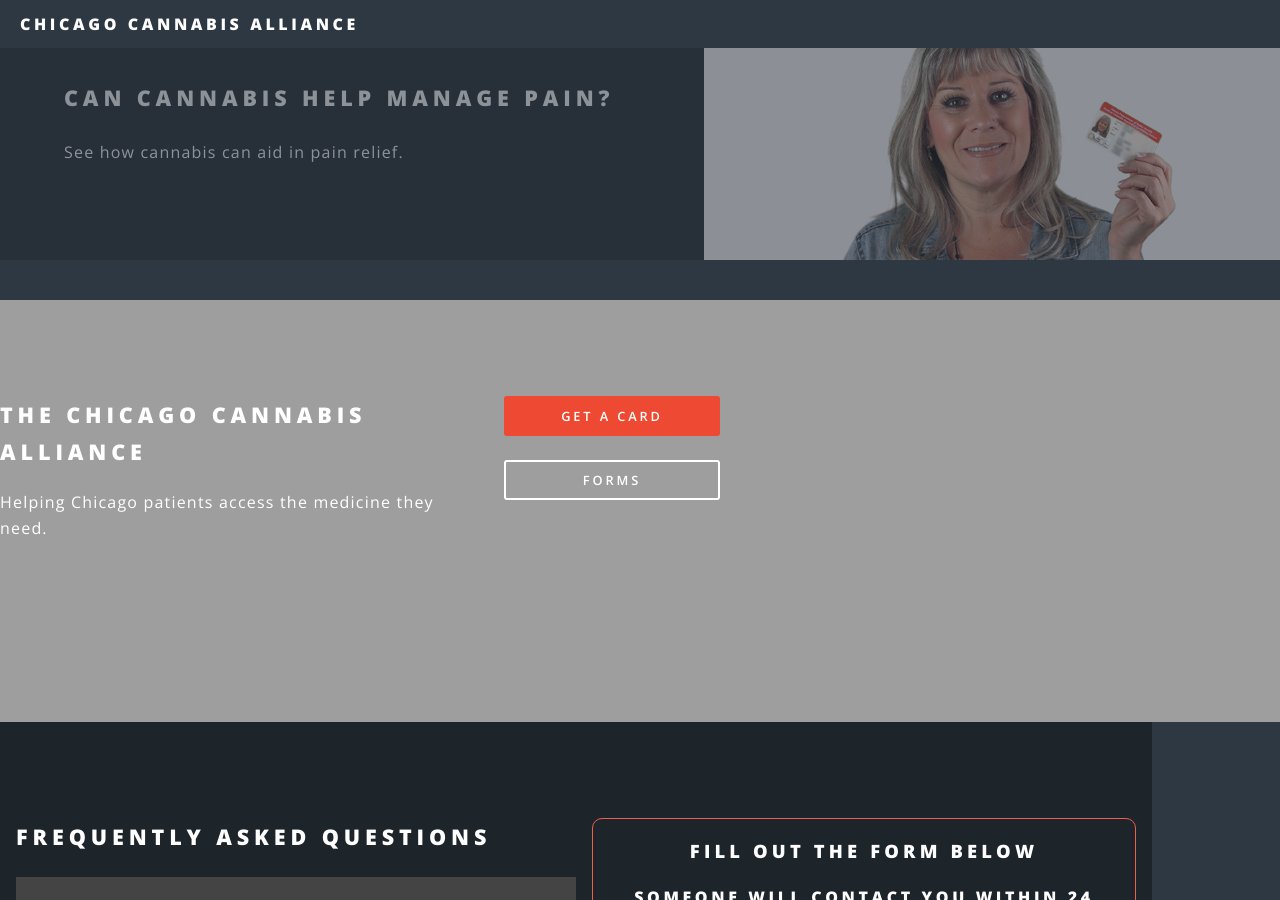
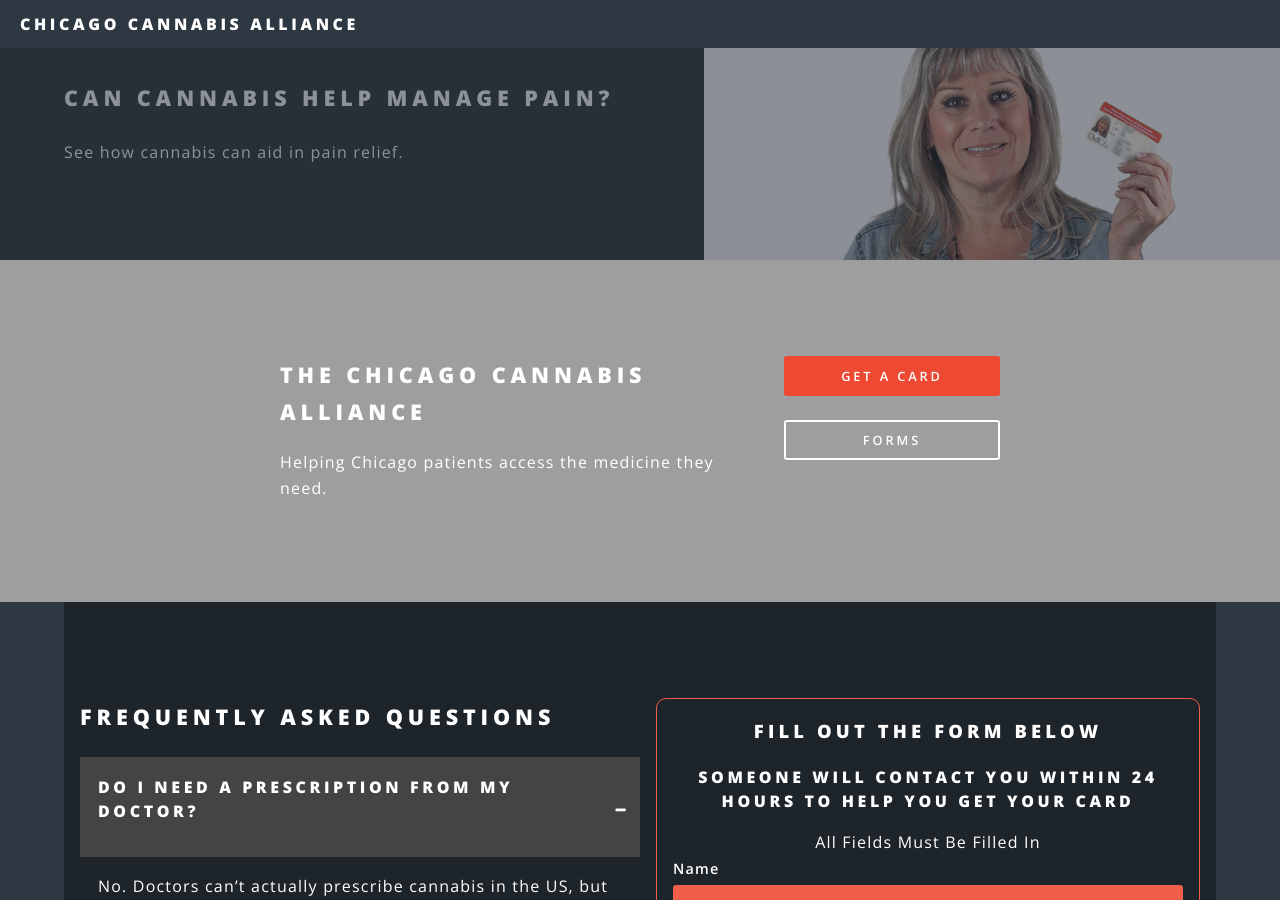
Before and after one commit to roncoalson/CMCA-master, a Jekyll site: the page built from index.html, in a window 1280 px wide and 900 px high, scrolled down 1732 px. Built offline with Jekyll 4.4.1, drawn with Linux system fonts in a browser that asks for light colours.

Commit message:
Update main.css

```diff
--- a/assets/css/main.css
+++ b/assets/css/main.css
@@ -2581,16 +2581,15 @@
 
 		.wrapper > .inner {
 			width: 60em;
-			margin: 0px 0px 40px 0px;
-			padding: 0px 0px 40px 0px;
+			margin: 0px auto;
+			;
 		}
 
 			@media screen and (max-width: 1280px) {
 
 				.wrapper > .inner {
 					width: 90%;
-					margin: 0px 0px 40px 0px;
-					padding: 0px 0px 40px 0px;
+
 				}
 
 			}
@@ -2599,14 +2598,13 @@
 
 				.wrapper > .inner {
 					width: 100%;
-					margin: 0px 0px 40px 0px;
-					padding: 0px 0px 40px 0px;
+
 				}
 
 			}
 
 		.wrapper.alt {
-			padding: 0px 0px 40px 0px;
+			padding: 0px;
 		}
 
 		.wrapper.style1 {
```
